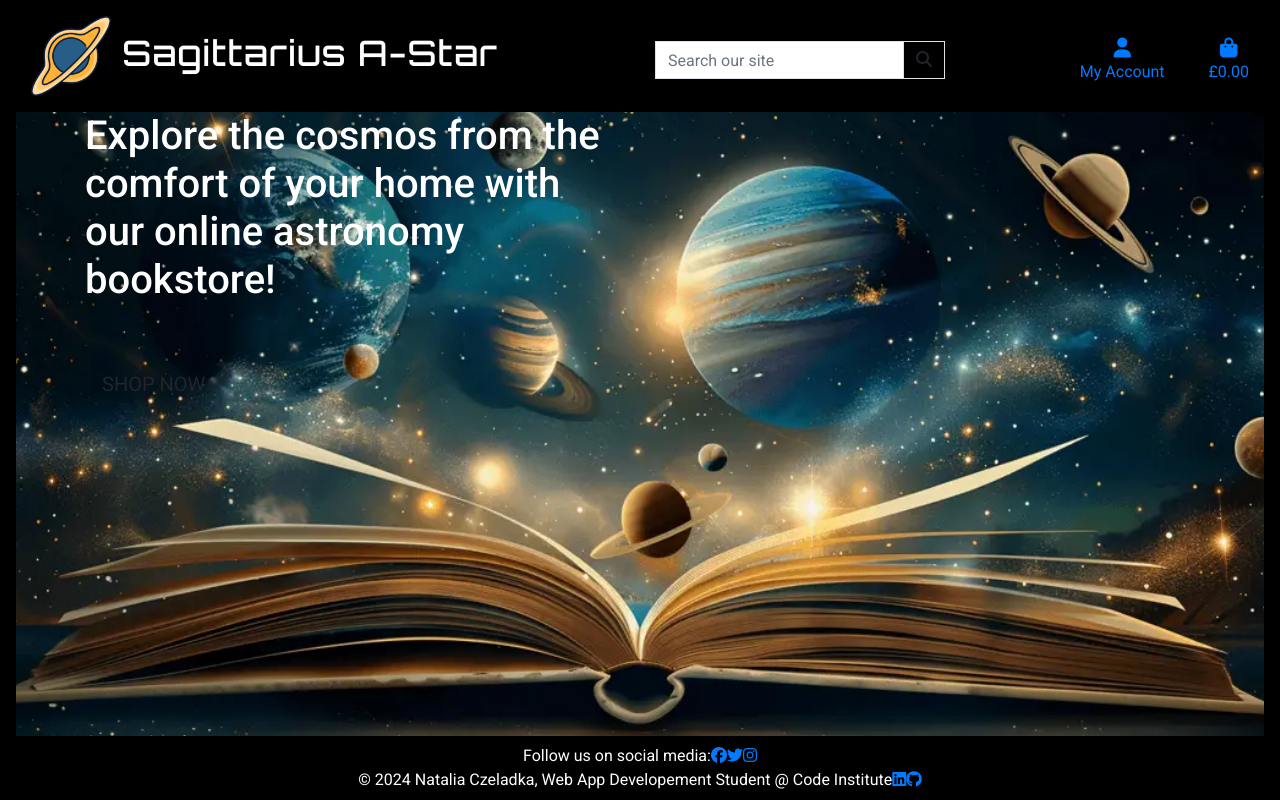
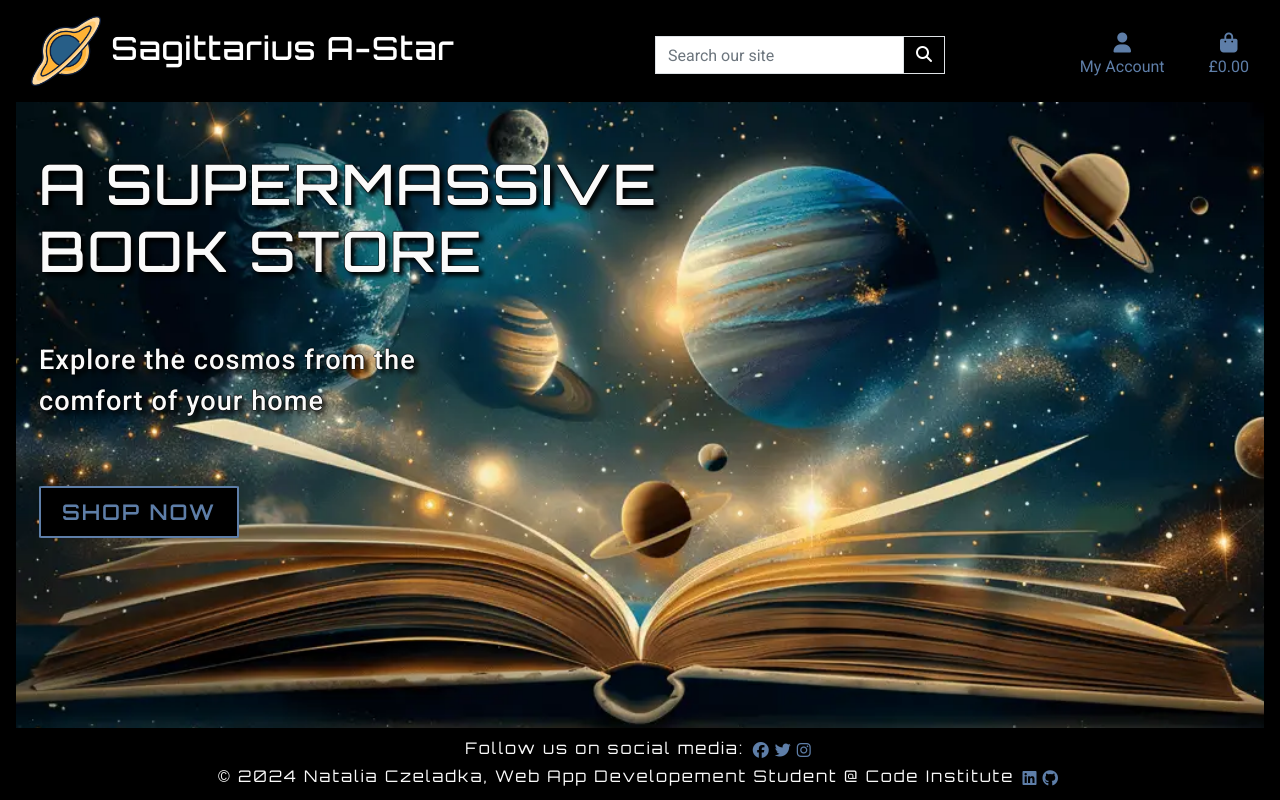
Before and after one commit to NataliaCzeladka/sagittarius-a-star, a Django app: page / in a window 1280 px wide. Run offline with Django 3.2, Linux system fonts and the light colour scheme; some libraries are stand-ins or nearby versions.

Commit message:
Edit and style home page

```diff
--- a/home/templates/home/index.html
+++ b/home/templates/home/index.html
@@ -10,15 +10,18 @@
 {% endblock %}
 
 {% block content %}
-    <div class="container h-100">
-        <div class="row">
-            <div class="col-6">
-                <h1>
-                    Explore the cosmos from the comfort of your home with our online astronomy bookstore!
+    <div class="container-fluid">
+        <div class="row px-2">
+            <div class="col-5 ">
+                <h1 class="py-5 text-uppercase home-page-text-lge">
+                    A&nbsp;Supermassive
+                    <br>
+                    Book Store
                 </h1>
-                <div class="my-5">
+                <h4 class="home-page-text-sml">Explore the cosmos from the comfort of your home</h4>
+                <div class="my-3">
                     <h4>
-                        <a href="" class="shop-now-button btn btn-lg text-uppercase py-3">Shop Now</a>
+                        <a href="" class="shop-now-button btn btn-lg text-uppercase py-2 mt-5">Shop Now</a>
                     </h4>
                 </div>
             </div>
--- a/static/css/base.css
+++ b/static/css/base.css
@@ -11,7 +11,7 @@ html {
 body {
     font-family: 'Roboto', sans-serif;
     background-color: #000000;
-    color: #fff;
+    color: #fafafa;
     display: flex;
     min-height: 100vh;
     flex-direction: column;
@@ -26,13 +26,71 @@ main {
     background-repeat: no-repeat;
 }
 
+.home-page-text-lge {
+    font-family: 'Orbitron', sans-serif;
+    font-size: 350%;
+    letter-spacing: 2px;
+    /* Credit: code for outline effect taken from stackoverflow.com and edited slightly to fit the project's needs */
+    text-shadow: #000 4px 4px 4px, #000 0px 0px 1px, #000 0px 0px 1px, #000 0px 0px 1px, #000 0px 0px 1px, #000 0px 0px 1px, #000 0px 0px 1px;
+    -webkit-font-smoothing: antialiased;
+}
+
+.home-page-text-sml {
+    line-height: 150%;
+    letter-spacing: 1px;
+    font-size: 170%;
+    /* Credit: code for outline effect taken from stackoverflow.com and edited slightly to fit the project's needs */
+    text-shadow: #000 4px 4px 4px, #000 0px 0px 1px, #000 0px 0px 1px, #000 0px 0px 1px, #000 0px 0px 1px, #000 0px 0px 1px, #000 0px 0px 1px;
+    -webkit-font-smoothing: antialiased;
+}
+
 .logo {
     font-family: 'Orbitron', sans-serif;
     font-weight: 500;
     letter-spacing: 1px;
-    font-size: 220%;
+    font-size: 200%;
 }
 
 .logo img {
-    height: 80px;
+    height: 70px;
 }
+
+.shop-now-button {
+    font-family: 'Orbitron', sans-serif;
+    letter-spacing: 2px;
+    font-size: 90%;
+    font-weight: 600;
+    background: black;
+    min-width: 200px;
+    border: #5e7ea8 solid 2px;
+    border-radius: 2%;
+    color: #5e7ea8;
+}
+
+.shop-now-button:hover {
+    background-color: #5e7ea8;
+    border:#000 solid 2px;
+    color:#000;
+}
+
+.btn-black {
+    background: black;
+    color: white;
+}
+
+footer {
+    font-family: 'Orbitron', sans-serif;
+    letter-spacing: 2px;
+}
+
+footer a {
+    padding: 2px;
+}
+
+a {
+    color: #5e7ea8;
+}
+
+a:hover {
+    color: #adadad;
+}
--- a/templates/base.html
+++ b/templates/base.html
@@ -126,7 +126,7 @@
 
 <footer class="container py-2">
     <div class="row justify-content-center">
-        Follow us on social media:
+        Follow us on social media:&nbsp;
         <a href="https://www.facebook.com" target="_blank" rel="noopener"
             aria-label="Find us on Facebook (link opens in a new tab)">
             <i class="fa-brands fa-facebook"></i>
@@ -141,7 +141,7 @@
         </a>
     </div>
     <div class="row justify-content-center">
-        © 2024 Natalia Czeladka, Web App Developement Student @ Code Institute
+        © 2024 Natalia Czeladka, Web App Developement Student @ Code Institute&nbsp;
         <a href="https://www.linkedin.com/in/natalia-czeladka/" target="_blank" rel="noopener"
             aria-label="Find me on linkedIn (link opens in a new tab)">
             <i class="fa-brands fa-linkedin"></i>
```
